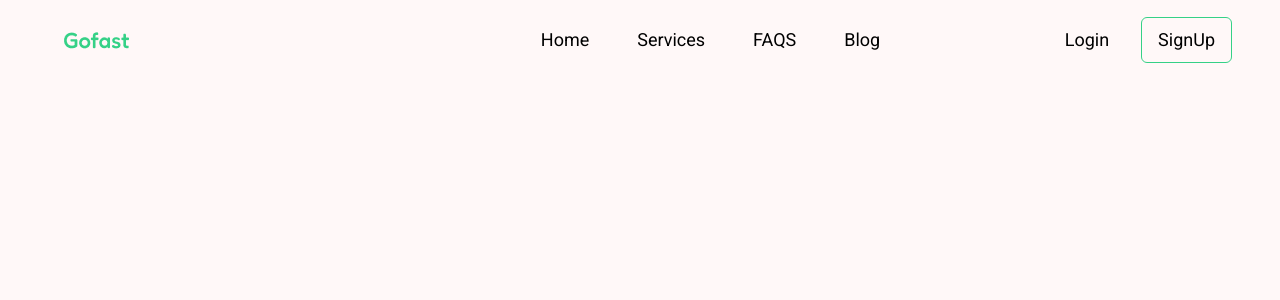
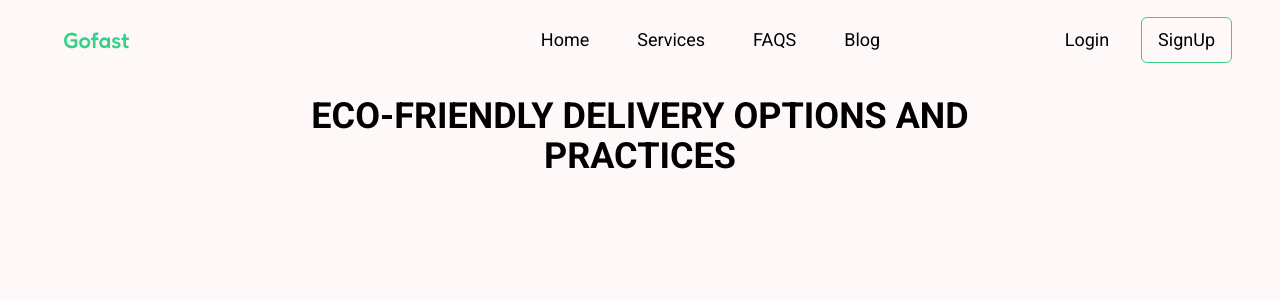
Before and after one commit to Dannydramo/GOFAST, a React (Create React App) app: page /blog/eco-friendly-delivery-options-and-practices in a window 1280 px wide. Shown: the top 300 px of the page. Built offline with nearby package versions, Linux system fonts and the light colour scheme; no server answers.

Commit message:
Added Paystack payment

```diff
--- a/src/App.js
+++ b/src/App.js
@@ -16,6 +16,7 @@ import Terms from "./pages/Terms";
 import Security from "./pages/Security";
 import PrivacyNotice from "./pages/PrivacyNotice";
 import RequestRide from "./pages/RequestRide";
+import BlogDetails from "./pages/BlogDetails";
 
 function App() {
   return (
@@ -28,6 +29,7 @@ function App() {
             <Route path="/login" element={<Login />} />
             <Route path="/signup" element={<Signup />} />
             <Route path="/blog" element={<Blog />} />
+            <Route path="/blog/:blogid" element={<BlogDetails />} />
             <Route path="/faq" element={<Faq />} />
             <Route path="/post" element={<Post />} />
             <Route path="/newsletter" element={<Newsletter />} />
--- /dev/null
+++ b/src/blog.json
@@ -0,0 +1,52 @@
+[
+  {
+    "title": "Top 10 delivery tips for a smooth experience",
+    "content": "",
+    "url": "top-10-delivery-tips-for-a-smooth-experience"
+  },
+  {
+    "title": "How to choose the right delivery service for your need",
+    "content": "",
+    "url": "how-to-choose-the-right-delivery-service-for-your-need"
+  },
+  {
+    "title": "The impact of e-commerce on the delivery industry",
+    "content": "",
+    "url": "the-impact-of-e-commerce-on-the-delivery-industry"
+  },
+  {
+    "title": "The future of delivery services: emerging technologies and trends",
+    "content": "",
+    "url": "the-future-of-delivery-services:-emerging-technologies-and-trends"
+  },
+  {
+    "title": "Safe and secure delivery: best practices and recommendationse",
+    "content": "",
+    "url": "safe-and-secure-delivery:-best-practices-and-recommendations"
+  },
+  {
+    "title": "Eco-friendly delivery options and practices",
+    "content": "",
+    "url": "eco-friendly-delivery-options-and-practices"
+  },
+  {
+    "title": "The importance of reliable tracking and delivery updates",
+    "content": "",
+    "url": "the-importance-of-reliable-tracking-and-delivery-updates"
+  },
+  {
+    "title": "How to handle delivery delays and disruptions",
+    "content": "",
+    "url": "how-to-handle-delivery-delays-and-disruptions"
+  },
+  {
+    "title": "Behind the scenes of a delivery company: a day in the life",
+    "content": "",
+    "url": "behind-the-scenes-of-a-delivery-company:-a-day-in-the-life"
+  },
+  {
+    "title": "How to pack and prepare items for safe and secure delivery",
+    "content": "",
+    "url": "how-to-pack-and-prepare-items-for-safe-and-secure-delivery"
+  }
+]
--- a/src/components/BookingRidePage/Payment.jsx
+++ b/src/components/BookingRidePage/Payment.jsx
@@ -1,9 +1,27 @@
-import React, { Fragment } from "react";
+import React, { Fragment, useContext } from "react";
+import PaystackPop from "@paystack/inline-js";
+import AuthContext from "../../context/AuthContext";
 
 const Payment = () => {
+  const { user } = useContext(AuthContext);
+  const handlePayment = (e) => {
+    e.preventDefault();
+    const paystack = new PaystackPop();
+    paystack.newTransaction({
+      key: process.env.REACT_APP_PAYSTACK_PUBLIC_KEY,
+      amount: 500 * 100,
+      email: user.email,
+      firstname: user.displayname,
+      lastname: "Dan",
+    });
+  };
+
   return (
     <Fragment>
-      <button className="w-full py-2 rounded-md my-2 md:my-4 bg-greek text-white">
+      <button
+        onClick={handlePayment}
+        className="w-full py-2 rounded-md my-2 md:my-4 bg-greek text-white"
+      >
         Continue With Payment
       </button>
     </Fragment>
--- a/src/firebase.js
+++ b/src/firebase.js
@@ -2,13 +2,13 @@ import { initializeApp } from "firebase/app";
 import { getAuth } from "firebase/auth";
 
 const firebaseConfig = {
-  apiKey: "AIzaSyAhgNE2w7qEmzCy9ZkATOaOZH-B2HBU9W0",
-  authDomain: "gofast-auth.firebaseapp.com",
-  databaseURL: "https://gofast-auth-default-rtdb.firebaseio.com",
-  projectId: "gofast-auth",
-  storageBucket: "gofast-auth.appspot.com",
-  messagingSenderId: "539601556122",
-  appId: "1:539601556122:web:2274fff02274186cdc8523",
+  apiKey: process.env.REACT_APP_FIREBASE_API_KEY,
+  authDomain: process.env.REACT_APP_FIREBASE_AUTH_DOMAIN,
+  databaseURL: process.env.REACT_APP_FIREBASE_DATABASE_URL,
+  projectId: process.env.REACT_APP_FIREBASE_PROJECT_ID,
+  storageBucket: process.env.REACT_APP_FIREBASE_STORAGE_BUCKET,
+  messagingSenderId: process.env.REACT_APP_FIREBASE_MESSANGING_SENDER_ID,
+  appId: process.env.REACT_APP_FIREBASE_APP_ID,
 };
 
 // Initialize Firebase
--- /dev/null
+++ b/src/pages/BlogDetails.jsx
@@ -0,0 +1,29 @@
+import React, { Fragment } from "react";
+import { useParams } from "react-router-dom";
+import blogs from "../blog.json";
+
+const BlogDetails = () => {
+  const { blogid } = useParams();
+  const blogDetails = blogs;
+
+  //  Using the blogid params from the useParams to filter a particular blog post from the blog.json file
+  const filteredBlog = blogDetails.filter((blog) => blog.url === blogid);
+
+  return (
+    <Fragment>
+      <section className="w-[90%] mx-auto max-w-[1600px] mt-24">
+        <div className="">
+          {filteredBlog.map((blogDet, index) => (
+            <div className="" key={index}>
+              <h1 className="text-center font-bold text-2xl md:text-3xl lg:text-4xl w-full md:w-[80%] lg:w-[70%] mx-auto leading-[1.7]">
+                {blogDet.title.toUpperCase()}
+              </h1>
+            </div>
+          ))}
+        </div>
+      </section>
+    </Fragment>
+  );
+};
+
+export default BlogDetails;
--- a/src/pages/Login.jsx
+++ b/src/pages/Login.jsx
@@ -25,7 +25,13 @@ const Login = () => {
       } else {
         await logInUser(emailInput, passwordInput).then((user) => {
           setUser(user);
-          navigate("/ride");
+          if (!user || user === null || user === undefined) {
+            console.log("NO USER FOUND");
+            return;
+          } else {
+            console.log("USER FOUND");
+            navigate("/ride");
+          }
         });
       }
     } catch (error) {
@@ -40,7 +46,13 @@ const Login = () => {
     try {
       await googleSignUpUser().then((user) => {
         setUser(user);
-        navigate("/ride");
+        if (!user || user === null || user === undefined) {
+          console.log("NO USER FOUND");
+          return;
+        } else {
+          console.log("USER FOUND");
+          navigate("/ride");
+        }
       });
     } catch (error) {
       console.log(error);
--- a/src/pages/Newsletter.jsx
+++ b/src/pages/Newsletter.jsx
@@ -43,25 +43,25 @@ const Newsletter = () => {
             </p>
             <ul className="list-disc list-inside mb-4">
               <li className="text-base md:text-lg mb-2">
-                Double-check your delivery address: Ensure that your delivery
-                address is accurate and up-to-date, to avoid any delays or
-                misdeliveries.
+                <strong> Double-check your delivery address: </strong>Ensure
+                that your delivery address is accurate and up-to-date, to avoid
+                any delays or misdeliveries.
               </li>
               <li className="text-base md:text-lg mb-2">
-                Be available for the delivery: Make sure that you or someone you
-                trust is available to receive your package during the estimated
-                delivery time.
+                <strong> Be available for the delivery: </strong> Make sure that
+                you or someone you trust is available to receive your package
+                during the estimated delivery time.
               </li>
               <li className="text-base md:text-lg mb-2">
-                Provide clear delivery instructions: If your address is
-                difficult to find or has special instructions, provide clear and
-                concise instructions to help the delivery driver locate your
-                address easily.
+                <strong>Provide clear delivery instructions:</strong> If your
+                address is difficult to find or has special instructions,
+                provide clear and concise instructions to help the delivery
+                driver locate your address easily.
               </li>
               <li className="text-base md:text-lg mb-2">
-                Inspect the delivery: Before accepting the delivery, inspect the
-                package for any damages or missing items. If there are any
-                issues, inform the delivery driver immediately.
+                <strong>Inspect the delivery:</strong> Before accepting the
+                delivery, inspect the package for any damages or missing items.
+                If there are any issues, inform the delivery driver immediately.
               </li>
             </ul>
           </div>
--- a/src/pages/SignUp.jsx
+++ b/src/pages/SignUp.jsx
@@ -54,7 +54,14 @@ const Signup = () => {
         // console.log(userInput, passwordInput, emailInput, confirmPasswordInput);
         await signUpUser(emailInput, passwordInput, userInput).then((user) => {
           setUser(user);
-          navigate("/ride");
+
+          if (!user || user === null || user === undefined) {
+            console.log("NO USER FOUND");
+            return;
+          } else {
+            console.log("USER FOUND");
+            navigate("/ride");
+          }
         });
       }
     } catch (error) {
@@ -70,7 +77,13 @@ const Signup = () => {
     try {
       await googleSignUpUser().then((user) => {
         setUser(user);
-        navigate("/ride");
+        if (!user || user === null || user === undefined) {
+          console.log("NO USER FOUND");
+          return;
+        } else {
+          console.log("USER FOUND");
+          navigate("/ride");
+        }
       });
     } catch (error) {
       console.log(error);
@@ -80,7 +93,7 @@ const Signup = () => {
   return (
     <Fragment>
       <section>
-        <div className="w-[90%] max-w-[600px] mx-auto mt-[6rem] md:mt-24 md:p-8 md:bg-white">
+        <div className="w-[90%] max-w-[600px] mx-auto mt-[6rem] md:mt-24 md:p-8">
           <h1 className="text-3xl">SignUp</h1>
           <form onSubmit={handleSubmit}>
             <div className="my-4 flex flex-col text-base md:text-lg">
```
Also changed, not shown: src/pages/Blog.jsx (+14 -74 lines), 1 other file (tests, documents, lock files or other folders).
